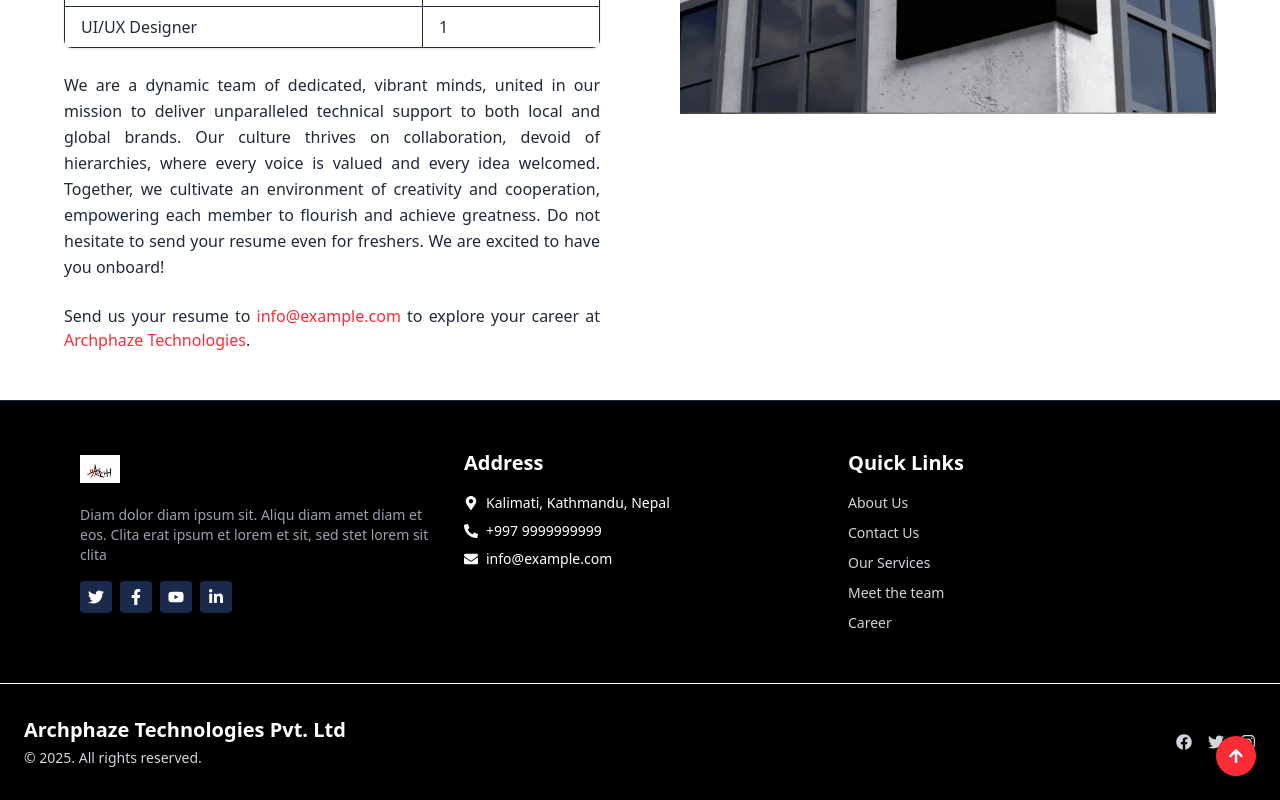
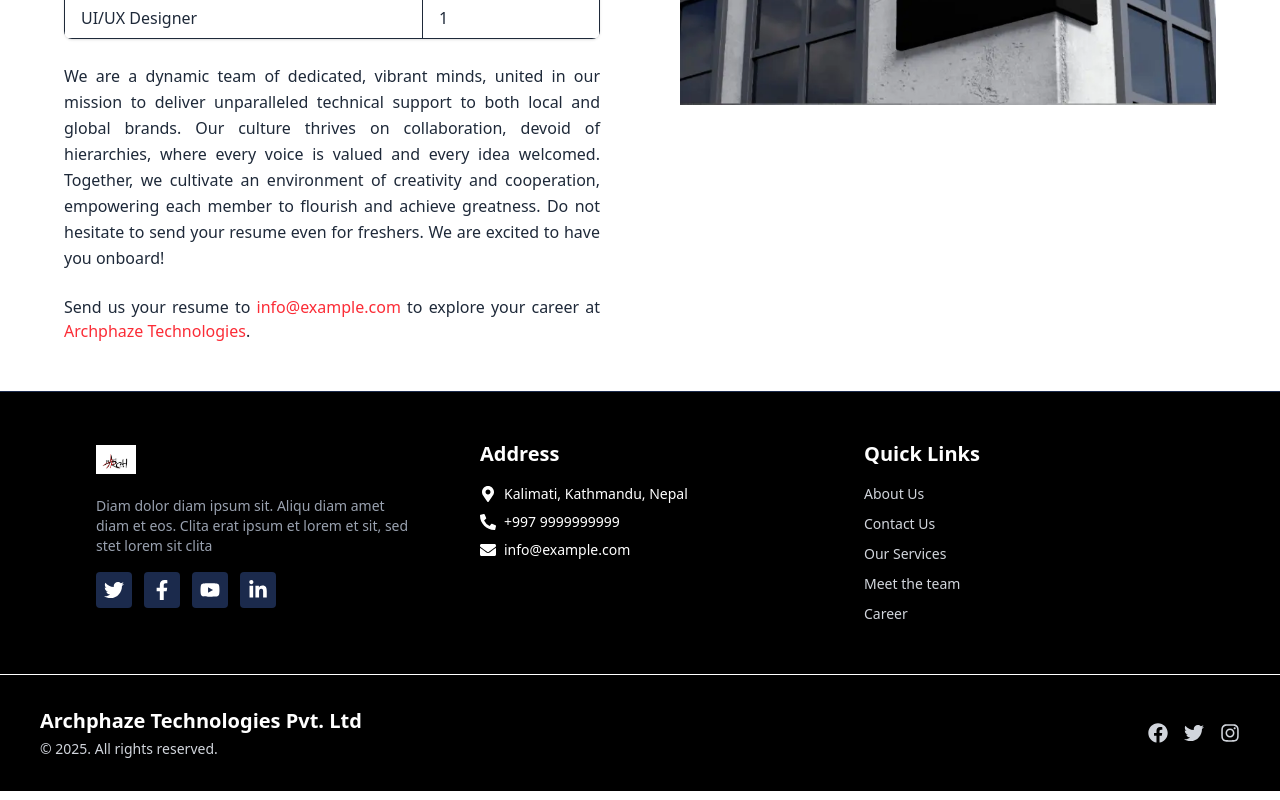
Before and after one commit to SabinGopali/Archphaze, a React (Vite) app in the folder Archphaze/: page /career in a window 1280 px wide. Shown: the part 557-1357 px from the top of the page. Built offline with nearby package versions, Linux system fonts and the light colour scheme.

Commit message:
final test

```diff
--- a/Archphaze/src/components/Career.jsx
+++ b/Archphaze/src/components/Career.jsx
@@ -1,6 +1,7 @@
 import React from "react";
 import img from "../assets/homescreen.webp";
 import { Link } from "react-router-dom";
+import { SparkleIcon } from "lucide-react";
 
 const JoinOurTeam = () => {
   return (
@@ -52,12 +53,11 @@
 
         <p className="text-sm sm:text-base text-justify">
           Send us your resume to{" "}
-          <Link
-            to="mailto:info@example.com"
+          <span
             className="text-red-500 font-medium"
           >
             info@example.com
-          </Link>{" "}
+          </span>{" "}
           to explore your career at{" "}
           <span className="text-red-500 font-medium text-justify">Archphaze Technologies</span>.
         </p>
--- a/Archphaze/src/components/Contactus.jsx
+++ b/Archphaze/src/components/Contactus.jsx
@@ -1,7 +1,53 @@
-import React from 'react';
+import React, { useState } from 'react';
 import { Mail, MapPin, Phone } from 'lucide-react';
 
 export default function ContactUs() {
+  const [formData, setFormData] = useState({
+    name: '',
+    email: '',
+    phone: '',
+    subject: '',
+    message: '',
+  });
+
+  const [errors, setErrors] = useState({});
+
+  const validate = () => {
+    const newErrors = {};
+    if (!formData.name.trim()) newErrors.name = 'Name is required';
+    if (!formData.email.trim()) {
+      newErrors.email = 'Email is required';
+    } else if (!/^\S+@\S+\.\S+$/.test(formData.email)) {
+      newErrors.email = 'Email is invalid';
+    }
+    if (!formData.phone.trim()) {
+      newErrors.phone = 'Phone number is required';
+    } else if (!/^\d{7,15}$/.test(formData.phone)) {
+      newErrors.phone = 'Phone number is invalid';
+    }
+    if (!formData.subject.trim()) newErrors.subject = 'Subject is required';
+    if (!formData.message.trim()) newErrors.message = 'Message is required';
+    return newErrors;
+  };
+
+  const handleChange = (e) => {
+    const { name, value } = e.target;
+    setFormData((prev) => ({ ...prev, [name]: value }));
+    setErrors((prev) => ({ ...prev, [name]: '' }));
+  };
+
+  const handleSubmit = (e) => {
+    e.preventDefault();
+    const validationErrors = validate();
+    if (Object.keys(validationErrors).length > 0) {
+      setErrors(validationErrors);
+      return;
+    }
+    // Submit logic here
+    alert('Message sent successfully!');
+    setFormData({ name: '', email: '', phone: '', subject: '', message: '' });
+  };
+
   return (
     <div className="w-full px-4 sm:px-6 lg:px-8 py-16 bg-white">
       <div className="text-center mb-12">
@@ -12,8 +58,7 @@
       </div>
 
       <div className="max-w-7xl mx-auto grid md:grid-cols-2 gap-10 items-start">
-
-        {/* Left Panel - Contact Info */}
+        {/* Contact Info */}
         <div className="bg-white shadow-md p-6 rounded-lg">
           <h3 className="text-2xl font-bold text-gray-900 mb-4">Get in touch</h3>
           <p className="text-gray-700 mb-6">
@@ -29,7 +74,6 @@
               </div>
               <p className="ml-7">Kalimati-13, Kathmandu, Nepal</p>
             </div>
-
             <div>
               <div className="flex items-center gap-2 text-red-500 font-semibold">
                 <Mail className="w-5 h-5" />
@@ -37,7 +81,6 @@
               </div>
               <p className="ml-7">info@example.com</p>
             </div>
-
             <div>
               <div className="flex items-center gap-2 text-red-500 font-semibold">
                 <Phone className="w-5 h-5" />
@@ -48,38 +91,71 @@
           </div>
         </div>
 
-        {/* Right Panel - Contact Form */}
+        {/* Contact Form */}
         <div className="flex flex-col gap-8">
-          <form className="space-y-4">
+          <form onSubmit={handleSubmit} className="space-y-4">
             <div className="grid sm:grid-cols-2 gap-4">
+              <div>
                 <input
                   type="text"
+                  name="name"
                   placeholder="Your Name"
+                  value={formData.name}
+                  onChange={handleChange}
                   className="w-full border border-gray-300 px-4 py-3 rounded-lg focus:outline-none focus:ring-2 focus:ring-black-500"
                 />
+                {errors.name && <p className="text-red-500 text-sm mt-1">{errors.name}</p>}
+              </div>
+              <div>
                 <input
                   type="email"
+                  name="email"
                   placeholder="Your Email"
+                  value={formData.email}
+                  onChange={handleChange}
                   className="w-full border border-gray-300 px-4 py-3 rounded-lg focus:outline-none focus:ring-2 focus:ring-black-500"
                 />
+                {errors.email && <p className="text-red-500 text-sm mt-1">{errors.email}</p>}
               </div>
+            </div>
+            <div>
               <input
                 type="text"
+                name="phone"
                 placeholder="Phone.no"
+                value={formData.phone}
+                onChange={handleChange}
                 className="w-full border border-gray-300 px-4 py-3 rounded-lg focus:outline-none focus:ring-2 focus:ring-black-500"
               />
+              {errors.phone && <p className="text-red-500 text-sm mt-1">{errors.phone}</p>}
+            </div>
+            <div>
               <input
                 type="text"
+                name="subject"
                 placeholder="Subject"
+                value={formData.subject}
+                onChange={handleChange}
                 className="w-full border border-gray-300 px-4 py-3 rounded-lg focus:outline-none focus:ring-2 focus:ring-black-500"
               />
+              {errors.subject && <p className="text-red-500 text-sm mt-1">{errors.subject}</p>}
+            </div>
+            <div>
               <textarea
+                name="message"
                 placeholder="Message"
                 rows="6"
+                value={formData.message}
+                onChange={handleChange}
                 className="w-full border border-gray-300 px-4 py-3 rounded-lg focus:outline-none focus:ring-2 focus:ring-black-500"
-            ></textarea>
-            <div className="hidden md:block">
-          <button className="px-5 py-2 border border-black rounded-md hover:bg-black hover:text-white transition">
+              />
+              {errors.message && <p className="text-red-500 text-sm mt-1">{errors.message}</p>}
+            </div>
+            <div >
+              <button
+                type="submit"
+                className="px-5 py-2 border border-black rounded-md hover:bg-black hover:text-white transition"
+              >
                 Send us message
               </button>
             </div>
@@ -87,7 +163,7 @@
         </div>
       </div>
 
-      {/* Full-Width Google Map */}
+      {/* Google Map */}
       <div className="w-full h-[300px] sm:h-[400px] mt-16 rounded-xl overflow-hidden shadow-md">
         <iframe
           title="Google Map"
--- a/Archphaze/src/components/Footer.jsx
+++ b/Archphaze/src/components/Footer.jsx
@@ -1,4 +1,5 @@
 import { FaFacebook, FaTwitter, FaInstagram, FaArrowUp } from "react-icons/fa";
+import { Link } from "react-router-dom";
 
 export default function Footer() {
   const year = new Date().getFullYear();
@@ -8,33 +9,34 @@
   };
 
   return (
-    <footer className="bg-black text-gray-300 py-8 px-6 relative border-t border-white">
-      <div className="max-w-7xl mx-auto flex flex-col md:flex-row justify-between items-center gap-6">
+    <footer className="bg-black text-gray-300 py-8 px-4 sm:px-6 relative border-t border-white w-full">
+      <div className="w-full max-w-screen-xl mx-auto flex flex-col md:flex-row items-center justify-between gap-4 md:gap-6 px-2 sm:px-4">
         {/* Branding */}
-        <div className="text-center md:text-left">
-          <h2 className="text-xl font-semibold text-white">Archphaze Technologies Pvt. Ltd</h2>
-          <p className="text-sm mt-1">© {year}. All rights reserved.</p>
+        <div className="text-center md:text-left w-full md:w-auto">
+          <h2 className="text-lg sm:text-xl font-semibold text-white">
+            Archphaze Technologies Pvt. Ltd
+          </h2>
+          <p className="text-xs sm:text-sm mt-1">
+            © {year}. All rights reserved.
+          </p>
         </div>
 
         {/* Social Links */}
-        <div className="flex space-x-4">
-          <a href="#" className="hover:text-white"><FaFacebook /></a>
-          <a href="#" className="hover:text-white"><FaTwitter /></a>
-          <a href="#" className="hover:text-white"><FaInstagram /></a>
+        <div className="flex items-center justify-center space-x-4 mt-2 md:mt-0">
+          <a href="https://www.facebook.com" target="_blank" rel="noopener noreferrer" className="hover:text-white transition-colors">
+            <FaFacebook size={18} className="sm:size-5" />
+          </a>
+          <a href="https://www.twitter.com" target="_blank" rel="noopener noreferrer" className="hover:text-white transition-colors">
+            <FaTwitter size={18} className="sm:size-5" />
+          </a>
+          <a href="https://www.instagram.com" target="_blank" rel="noopener noreferrer" className="hover:text-white transition-colors">
+            <FaInstagram size={18} className="sm:size-5" />
+          </a>
         </div>
-
-        {/* Credits */}
-
       </div>
 
       {/* Scroll to Top */}
-      <button
-        onClick={scrollToTop}
-        className="absolute right-6 bottom-6 bg-red-500 text-white p-3 rounded-full shadow-lg hover:bg-red-400 transition cursor-pointer"
-        aria-label="Scroll to top"
-      >
-        <FaArrowUp />
-      </button>
+
     </footer>
   );
 }
--- a/Archphaze/src/components/Navbar.jsx
+++ b/Archphaze/src/components/Navbar.jsx
@@ -1,5 +1,5 @@
 import React, { useState } from 'react';
-import { Link, Links, NavLink } from 'react-router-dom';
+import { Link, NavLink } from 'react-router-dom';
 import logo from '/archphaze.webp';
 
 export default function Navbar() {
@@ -16,8 +16,8 @@
   };
 
   return (
-    <nav className="bg-white sticky top-0 z-50 w-full h-28 border-b border-gray-200 shadow-sm">
-      <div className="max-w-[1440px] w-full mx-auto flex items-center justify-between px-8 md:px-16 py-2">
+    <nav className="bg-white sticky top-0 z-50 w-full border-b border-gray-200 shadow-sm">
+      <div className="max-w-[1440px] w-full mx-auto flex flex-wrap items-center justify-between px-4 md:px-8 lg:px-16 py-2">
 
         {/* Logo */}
         <NavLink to="/" className="flex items-center space-x-3 shrink-0">
@@ -28,15 +28,25 @@
             alt="Logo"
             loading="eager"
             decoding="async"
-            fetchpriority="high"
+            fetchPriority="high"
             className="object-contain"
             style={{ maxWidth: 'none' }}
           />
         </NavLink>
 
-        {/* Center Links (Desktop) */}
-        <div className="hidden md:flex items-center justify-center flex-1 relative">
-          <ul className="flex space-x-8 bg-[#f7f8fc] px-6 py-3 rounded-xl font-medium text-gray-600">
+        {/* Hamburger */}
+        <button
+          onClick={toggleMobileMenu}
+          className="md:hidden text-gray-700 p-2 rounded focus:outline-none focus:ring-2 focus:ring-gray-200"
+        >
+          <svg className="w-6 h-6" fill="none" stroke="currentColor" viewBox="0 0 24 24">
+            <path strokeLinecap="round" strokeLinejoin="round" strokeWidth={2} d="M4 6h16M4 12h16M4 18h16" />
+          </svg>
+        </button>
+
+        {/* Center Links (Tablet & Desktop) */}
+        <div className="hidden md:flex items-center justify-center flex-1">
+          <ul className="flex flex-wrap space-x-2 md:space-x-4 lg:space-x-8 bg-[#f7f8fc] px-3 md:px-4 lg:px-6 py-2 md:py-2.5 lg:py-3 rounded-xl font-medium text-gray-600 text-sm md:text-base">
             <li>
               <NavLink to="/" className={({ isActive }) => isActive ? 'text-black font-semibold' : 'hover:text-black'}>
                 Home
@@ -52,8 +62,6 @@
                 Career
               </NavLink>
             </li>
-
-            {/* Dropdown */}
             <li className="relative group">
               <div className="flex items-center gap-1 cursor-pointer hover:text-black">
                 <NavLink to="/Testimonial" className={({ isActive }) => isActive ? 'text-black font-semibold' : ''}>
@@ -73,7 +81,6 @@
                 </ul>
               </div>
             </li>
-
             <li>
               <NavLink to="/Contactus" className={({ isActive }) => isActive ? 'text-black font-semibold' : 'hover:text-black'}>
                 Contact Us
@@ -85,30 +92,16 @@
         {/* Right Button */}
         <div className="hidden md:block">
           <Link to="/Contactus">
-          <button className="px-5 py-2 border border-black rounded-md hover:bg-black hover:text-white transition cursor-pointer">
-            Build With Us
-          </button>
+            <button className="px-4 md:px-5 py-1.5 md:py-2 border border-black rounded-md hover:bg-black hover:text-white transition cursor-pointer text-sm md:text-base">
+              Build With Us
+            </button>
           </Link>
         </div>
-
-        {/* Hamburger */}
-
-        <button
-          onClick={toggleMobileMenu}
-          className="md:hidden text-gray-700 p-2 rounded focus:outline-none focus:ring-2 focus:ring-gray-200"
-        >
-          <svg className="w-6 h-6" fill="none" stroke="currentColor" viewBox="0 0 24 24">
-            <path strokeLinecap="round" strokeLinejoin="round" strokeWidth={2} d="M4 6h16M4 12h16M4 18h16" />
-          </svg>
-        </button>
-
       </div>
 
       {/* Mobile Menu */}
-      <div
-        className={`md:hidden transition-all duration-300 ease-in-out ${isMobileMenuOpen ? 'max-h-screen opacity-100' : 'max-h-0 opacity-0'} overflow-hidden`}
-      >
-        <ul className="flex flex-col px-6 py-4 bg-gray-50 text-gray-700 font-medium border-t space-y-3">
+      <div className={`md:hidden transition-all duration-300 ease-in-out ${isMobileMenuOpen ? 'max-h-screen opacity-100' : 'max-h-0 opacity-0'} overflow-hidden`}>
+        <ul className="flex flex-col px-6 py-4 bg-gray-50 text-gray-700 font-medium border-t space-y-3 text-sm">
           <li>
             <NavLink to="/" onClick={toggleMobileMenu} className={({ isActive }) => isActive ? 'font-semibold' : ''}>
               Home
@@ -124,8 +117,6 @@
               Career
             </NavLink>
           </li>
-
-          {/* Mobile Dropdown */}
           <li>
             <button className="w-full text-left flex items-center justify-between" onClick={toggleServicesMenu}>
               <NavLink to="/Testimonial" className={({ isActive }) => isActive ? 'font-semibold' : ''}>
@@ -145,7 +136,6 @@
               </ul>
             )}
           </li>
-
           <li>
             <NavLink to="/Contactus" onClick={toggleMobileMenu} className={({ isActive }) => isActive ? 'font-semibold' : ''}>
               Contact Us
@@ -153,9 +143,9 @@
           </li>
           <li>
             <Link to="/Contactus">
-            <button className="w-full text-cente cursor-pointer px-5 py-2 border border-black rounded-md hover:bg-black hover:text-white transition">
-              Build With Us
-            </button>
+              <button className="w-full text-center cursor-pointer px-5 py-2 border border-black rounded-md hover:bg-black hover:text-white transition">
+                Build With Us
+              </button>
             </Link>
           </li>
         </ul>
--- a/Archphaze/src/components/SecondaryFooter.jsx
+++ b/Archphaze/src/components/SecondaryFooter.jsx
@@ -9,60 +9,102 @@
   FaEnvelope
 } from "react-icons/fa";
 import logo from "../assets/archphaze.webp";
+import { Link } from "react-router-dom";
 
 const Footer = () => {
   return (
-    <footer className="bg-black text-white py-12 px-6 md:px-20 grid grid-cols-1 md:grid-cols-3 gap-8 border-t border-[#1B2A4C] animate-fadeIn">
-      {/* Brand */}
-      <div>
+    <footer className="bg-black text-white py-12 px-6 sm:px-10 md:px-20 border-t border-[#1B2A4C] animate-fadeIn w-full">
+      <div className="max-w-screen-xl mx-auto grid grid-cols-1 md:grid-cols-3 gap-8">
+
+        {/* Brand & Social Icons */}
+        <div className="px-4">
           <div className="flex items-center space-x-3 mb-4">
+            <Link to="/">
             <img src={logo} alt="Logo" className="w-10 h-10 object-contain" />
+            </Link>
           </div>
           <p className="text-sm text-gray-400">
             Diam dolor diam ipsum sit. Aliqu diam amet diam et eos. Clita erat ipsum et lorem et sit, sed stet lorem sit clita
           </p>
-        <div className="flex space-x-2 mt-4">
-          {[FaTwitter, FaFacebookF, FaYoutube, FaLinkedinIn].map((Icon, i) => (
-            <button
-              key={i}
+          <div className="flex space-x-3 mt-4">
+            <Link
+              to="https://twitter.com"
+              target="_blank"
+              rel="noopener noreferrer"
               className="bg-[#1B2A4C] p-2 rounded text-white hover:bg-[#2B3C5C] transition transform hover:scale-110 shadow-md"
+              aria-label="Twitter"
             >
-              <Icon />
-            </button>
-          ))}
+              <FaTwitter size={20} />
+            </Link>
+            <Link
+              to="https://facebook.com"
+              target="_blank"
+              rel="noopener noreferrer"
+              className="bg-[#1B2A4C] p-2 rounded text-white hover:bg-[#2B3C5C] transition transform hover:scale-110 shadow-md"
+              aria-label="Facebook"
+            >
+              <FaFacebookF size={20} />
+            </Link>
+            <Link
+              to="https://youtube.com"
+              target="_blank"
+              rel="noopener noreferrer"
+              className="bg-[#1B2A4C] p-2 rounded text-white hover:bg-[#2B3C5C] transition transform hover:scale-110 shadow-md"
+              aria-label="YouTube"
+            >
+              <FaYoutube size={20} />
+            </Link>
+            <Link
+              to="https://linkedin.com"
+              target="_blank"
+              rel="noopener noreferrer"
+              className="bg-[#1B2A4C] p-2 rounded text-white hover:bg-[#2B3C5C] transition transform hover:scale-110 shadow-md"
+              aria-label="LinkedIn"
+            >
+              <FaLinkedinIn size={20} />
+            </Link>
           </div>
         </div>
 
         {/* Address */}
-      <div>
+        <div className="px-4">
           <h3 className="text-xl font-semibold mb-4">Address</h3>
           <p className="flex items-center space-x-2 text-sm mb-2">
-          <FaMapMarkerAlt />
+            <FaMapMarkerAlt size={16} />
             <span>Kalimati, Kathmandu, Nepal</span>
           </p>
           <p className="flex items-center space-x-2 text-sm mb-2">
-          <FaPhoneAlt />
-          <span>+997 9999999999</span>
+            <FaPhoneAlt size={16} />
+            <a to="tel:+9979999999999" className="hover:underline">+997 9999999999</a>
           </p>
           <p className="flex items-center space-x-2 text-sm">
-          <FaEnvelope />
-          <span>info@example.com</span>
+            <FaEnvelope size={16} />
+            <a to="mailto:info@example.com" className="hover:underline">info@example.com</a>
           </p>
         </div>
 
         {/* Quick Links */}
-      <div>
+        <div className="px-4">
           <h3 className="text-xl font-semibold mb-4">Quick Links</h3>
           <ul className="space-y-2 text-sm text-gray-300">
-          {["About Us", "Contact Us", "Our Services", "Meet the team", "Career"].map((text, i) => (
-            <li
-              key={i}
-              className="cursor-pointer relative w-fit after:block after:h-[2px] after:bg-white after:scale-x-0 hover:after:scale-x-100 after:transition-transform after:origin-left"
+            {[
+              { name: "About Us", to: "/Aboutus" },
+              { name: "Contact Us", to: "/Contactus" },
+              { name: "Our Services", to: "/Services" },
+              { name: "Meet the team", to: "/Testimonial" },
+              { name: "Career", to: "/Career" }
+            ].map(({ name, to }, i) => (
+              <li key={i}>
+                <Link
+                  to={to}
+                  className="block w-fit relative after:block after:h-[2px] after:bg-white after:scale-x-0 hover:after:scale-x-100 after:transition-transform after:origin-left hover:text-white"
                 >
-              {text}
+                  {name}
+                </Link>
               </li>
             ))}
           </ul>
+        </div>
       </div>
     </footer>
   );
```
Lines whose indentation alone changed are shown as unchanged.
